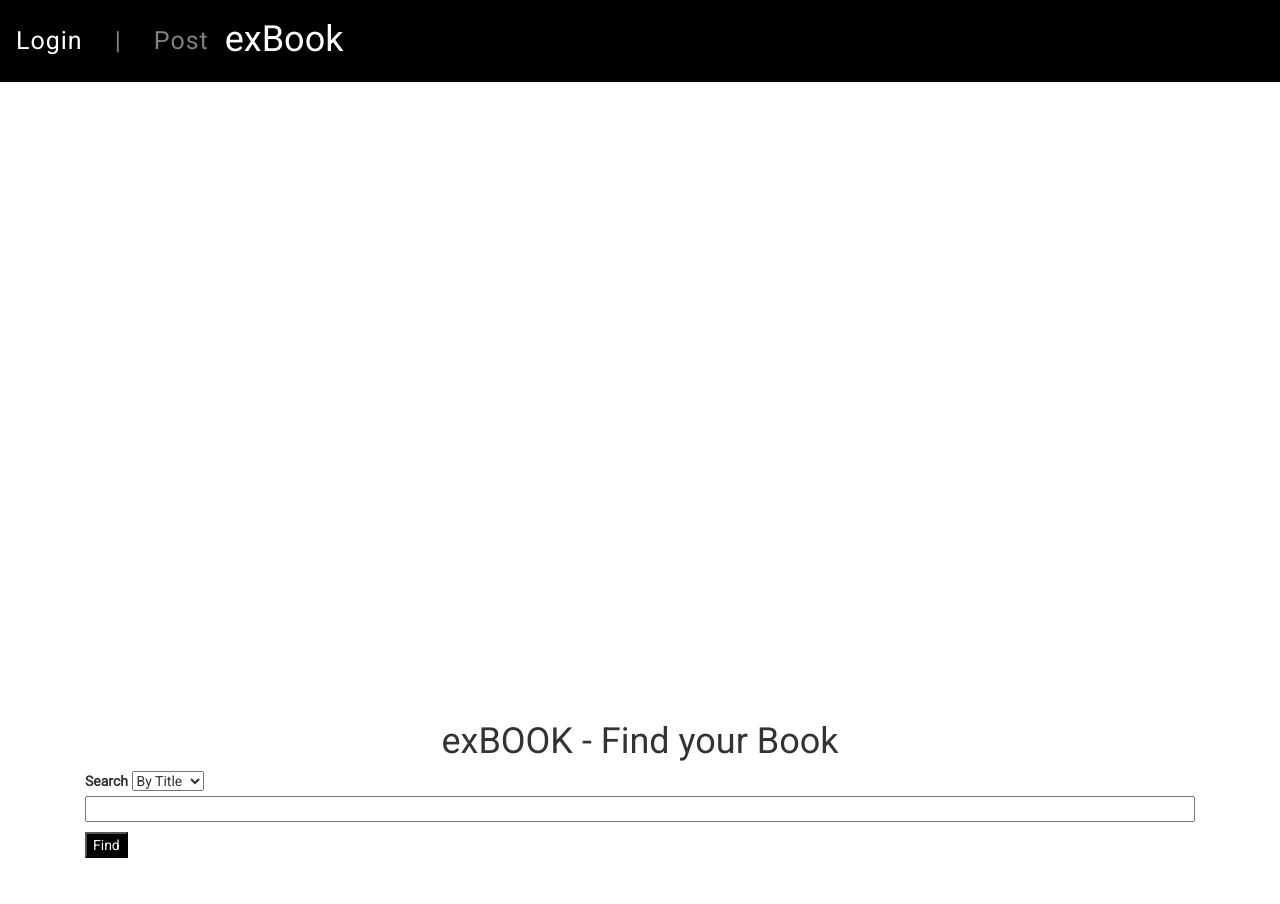
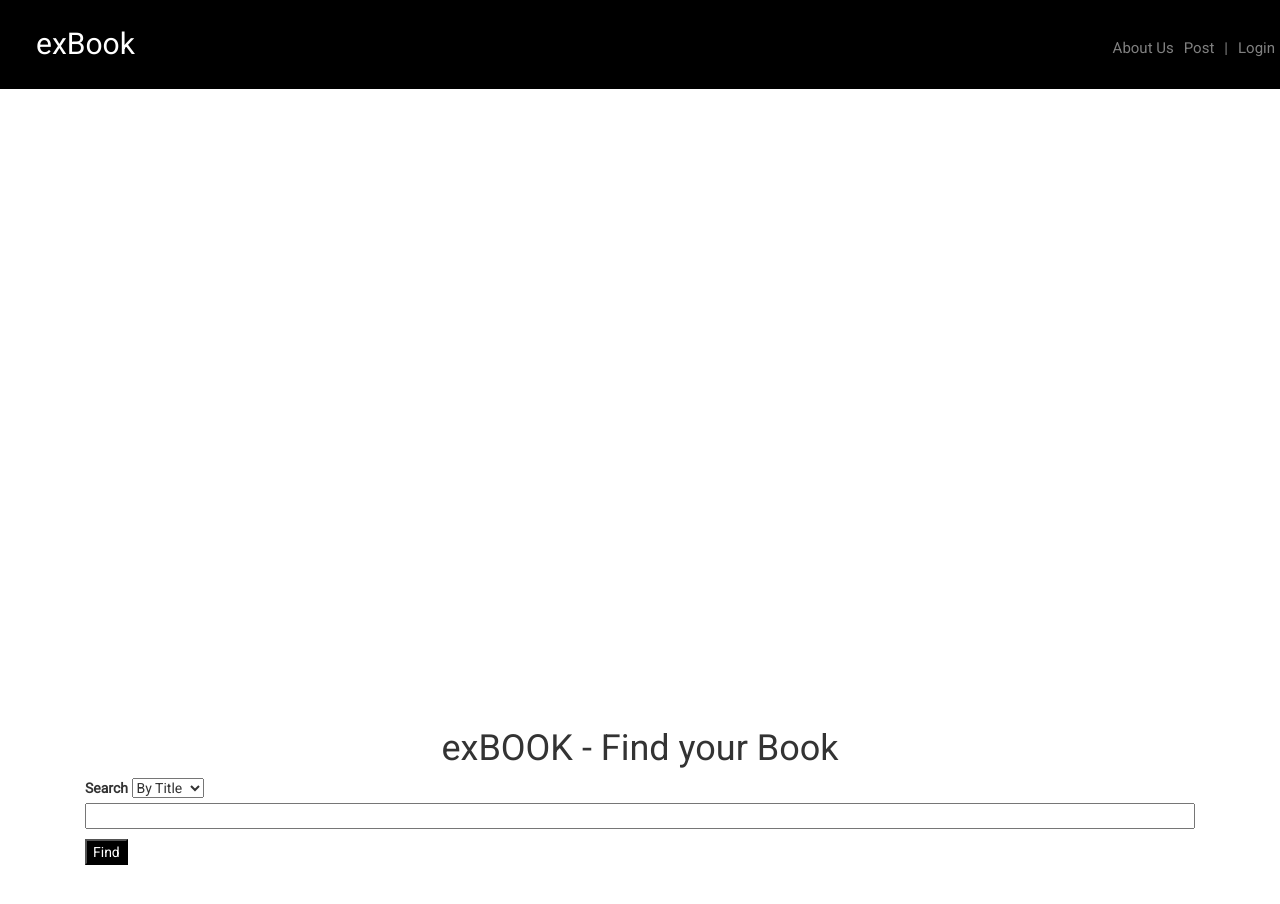
Before and after one commit to RP2/exBook, a website: page views/index.html in a window 1280 px wide. Drawn offline with nearby package versions, Linux system fonts and the light colour scheme; some packages are replaced by stand-ins of ours; no server answers.

Commit message:
html update

```diff
--- a/public/styles/style.css
+++ b/public/styles/style.css
@@ -3,33 +3,45 @@
 body{
   font-family: 'Roboto', sans-serif;
 }
-
+/* Nav info
+================================================*/
 header{
 padding:0 ;
 margin:0;
 display: block;
 }
+#logo{
+  color:white;
+  font-size: 30px;
+  margin-left: 20px;
+  float: left;
+}
 .nav {
   overflow: hidden;
   background-color: black;
+  display: block;
 }
-
 .nav a {
   float: left;
-  display: block;
-  color: grey;
   text-align: center;
   padding: 23px 16px;
   text-decoration: none;
-  font-size: 25px;
-  letter-spacing: 1px;
+
 }
-.nav h1{
-  color: white;
+.navButton a {
+  float: right;
+  font-size: 15px;
+  display: block;
+  color: grey;
+  padding: 23px 5px;
+  margin-top: 15px;
 }
 .nav a:hover {
   color:white;
 }
+
+/* map
+================================================*/
 .container {
   padding-bottom: 50px;
 }
--- a/views/index.html
+++ b/views/index.html
@@ -21,12 +21,14 @@
   <header>
     <nav>
       <div class="nav">
+        <a id="logo">exBook</a>
+          <div class ="navButton">
         <a href="" id="loginButton">Login</a>
         <a>|</a>
         <a href="" id="postButton">Post</a>
+        <a href="" id="aboutButton">About Us</a>
 
-         <h1>exBook</h1>
-
+         </div>
       </div>
     </nav>
   </header>
@@ -141,11 +143,14 @@
     </div>
   </div>
 
+ <!--  map -->
 <div class="container">
   <div class="column">
     <div class="col-xs-12 col-md-12">
       <div id="map"></div>
     </div>
+
+<!--  Search form -->
     <div class="col-xs-12 col-md-12">
       <div id="info">
         <h1>exBOOK - Find your Book</h1>
```
